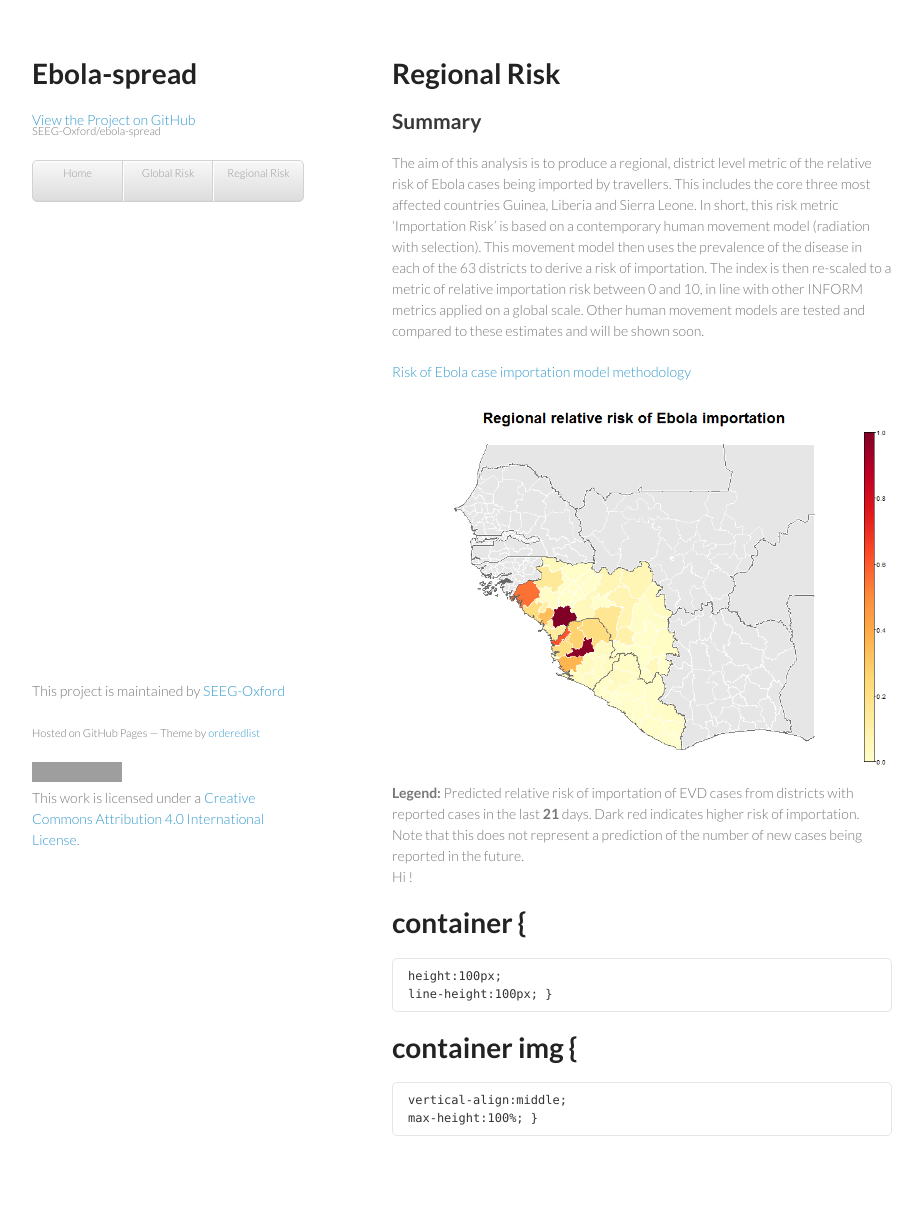
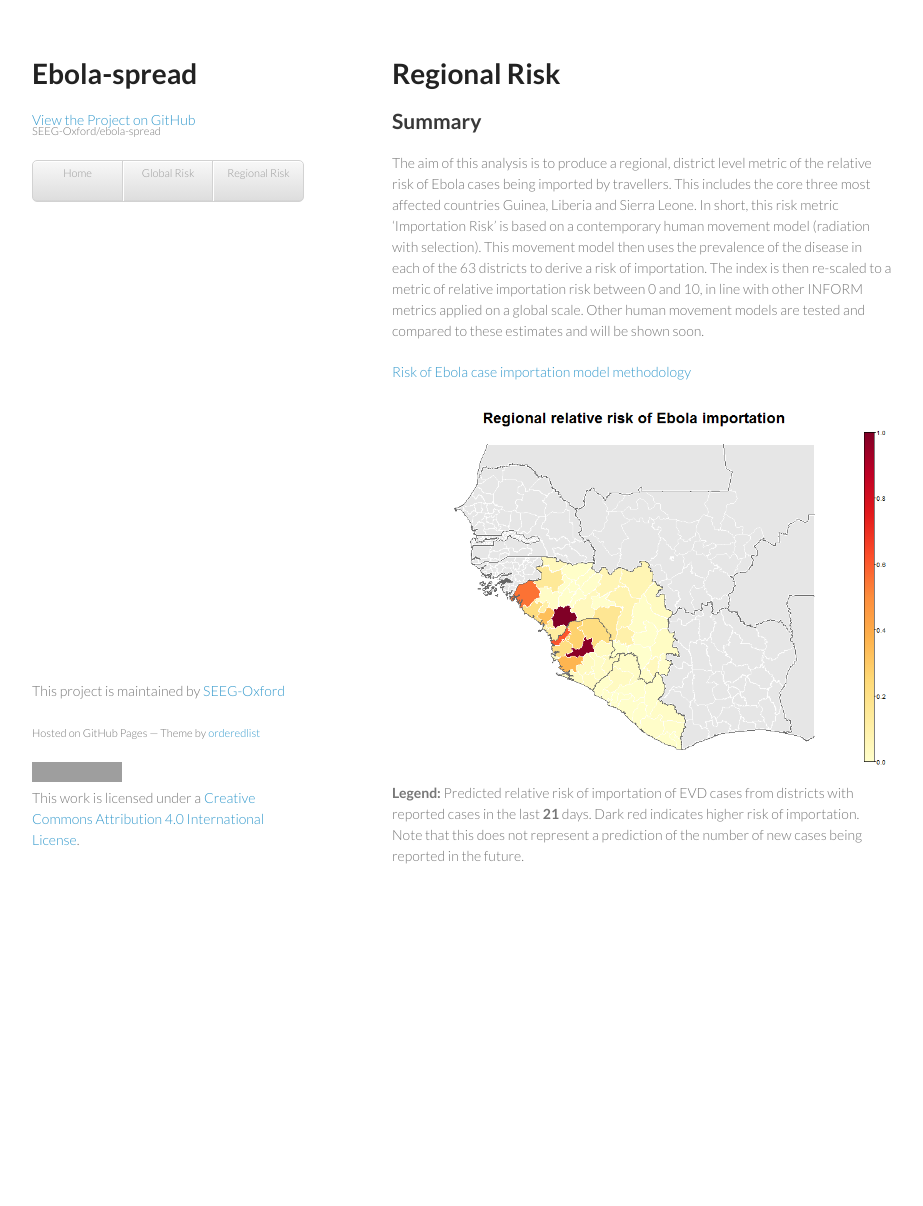
Before and after one commit to SEEG-Oxford/ebola-spread, a Jekyll site: the page built from local-risk.md, in a window 1280 px wide. Shown: the whole page, without its empty margins (178-1101 px from the left). Built offline with Jekyll 4.4.1, drawn with Linux system fonts in a browser that asks for light colours; Markdown is read by kramdown in place of the engine named in the settings; after the commit the page ends 916 px from its top, so only the background shows below that; grey boxes are pictures that could not be loaded.

Commit message:
Removed unnecessary inline css

```diff
--- a/local-risk.md
+++ b/local-risk.md
@@ -15,15 +15,3 @@ The aim of this analysis is to produce a regional, district level metric of the
     <img src="images/regional_prediction.png" />
     <b>Legend:</b> Predicted relative risk of importation of EVD cases from districts with reported cases in the last <b>21</b> days. Dark red indicates higher risk of importation. Note that this does not represent a prediction of the number of new cases being reported in the future.
 </div>
-
-Hi !
-
-#container {
-    height:100px;
-    line-height:100px;
-}
-
-#container img {
-    vertical-align:middle;
-    max-height:100%;
-}
```
